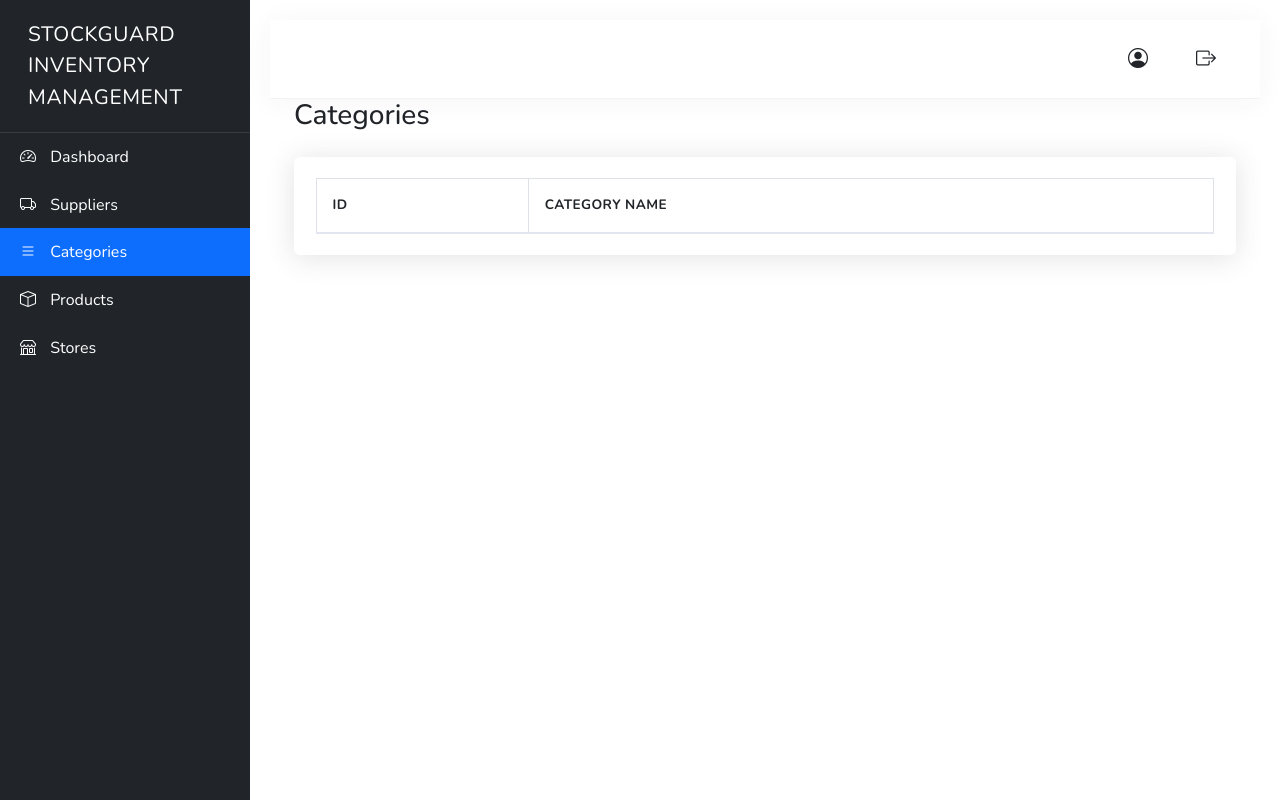
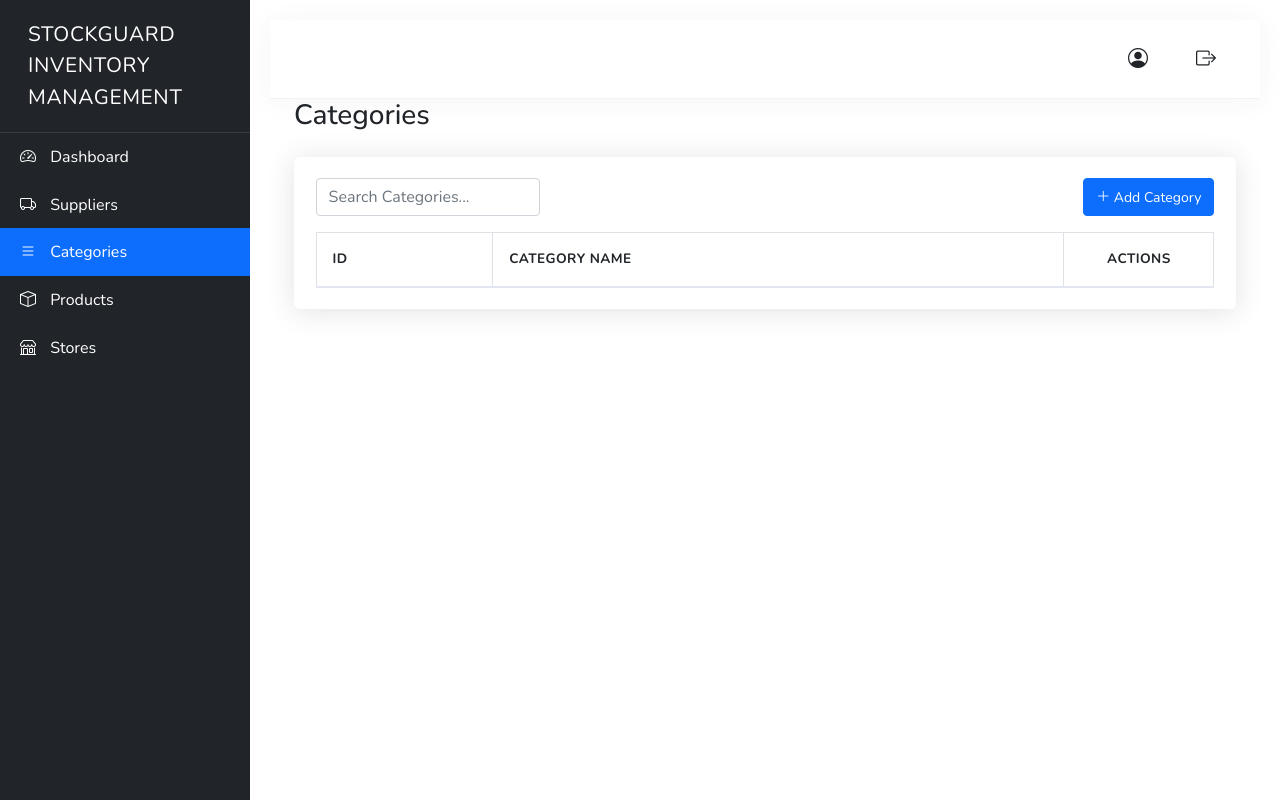
Before and after one commit to weikang1223/StockGuard, a Flask app: page /categories in a window 1280 px wide. Run offline with Flask 3, Linux system fonts and the light colour scheme; data that the repository does not hold is empty; some libraries are stand-ins or nearby versions.

Commit message:
STO-57:to create normal function on categories page

```diff
--- a/templates/categories.html
+++ b/templates/categories.html
@@ -6,12 +6,19 @@
 
     <div class="card shadow mb-4">
         <div class="card-body">
+            <div class="d-flex justify-content-between mb-3">
+                <input type="text" id="searchInput" class="form-control w-25" placeholder="Search Categories...">
+                <button class="btn btn-primary" data-bs-toggle="modal" data-bs-target="#addCategoryModal">
+                    <i class="bi bi-plus-lg"></i> Add Category
+                </button>
+            </div>
             <div class="table-responsive">
-                <table class="table table-bordered">
+                <table class="table table-bordered" id="categoriesTable">
                     <thead>
                         <tr>
                             <th>ID</th>
                             <th>Category Name</th>
+                            <th class="text-center" style="width: 150px;">Actions</th>
                         </tr>
                     </thead>
                     <tbody>
@@ -19,6 +26,16 @@
                         <tr>
                             <td>{{ category.id }}</td>
                             <td>{{ category.categories_name }}</td>
+                            <td class="text-center">
+                                <button class="btn btn-sm btn-primary edit-btn"
+                                        data-id="{{ category.id }}"
+                                        data-name="{{ category.categories_name }}">
+                                    <i class="bi bi-pencil"></i>
+                                </button>
+                                <button class="btn btn-sm btn-danger delete-btn" data-id="{{ category.id }}">
+                                    <i class="bi bi-trash"></i>
+                                </button>
+                            </td>
                         </tr>
                         {% endfor %}
                     </tbody>
@@ -27,4 +44,77 @@
         </div>
     </div>
 </div>
+
+<!-- Add Category Modal -->
+<div class="modal fade" id="addCategoryModal" tabindex="-1">
+    <div class="modal-dialog">
+        <div class="modal-content">
+            <div class="modal-header">
+                <h5 class="modal-title">Add New Category</h5>
+                <button type="button" class="btn-close" data-bs-dismiss="modal"></button>
+            </div>
+            <form id="addCategoryForm">
+                <div class="modal-body">
+                    <div class="mb-3">
+                        <label for="categoryName" class="form-label">Category Name</label>
+                        <input type="text" class="form-control" id="categoryName" name="categories_name" required>
+                    </div>
+                </div>
+                <div class="modal-footer">
+                    <button type="button" class="btn btn-secondary" data-bs-dismiss="modal">Close</button>
+                    <button type="submit" class="btn btn-primary">Add Category</button>
+                </div>
+            </form>
+        </div>
+    </div>
+</div>
+
+<!-- Edit Category Modal -->
+<div class="modal fade" id="editCategoryModal" tabindex="-1">
+    <div class="modal-dialog">
+        <div class="modal-content">
+            <div class="modal-header">
+                <h5 class="modal-title">Edit Category</h5>
+                <button type="button" class="btn-close" data-bs-dismiss="modal"></button>
+            </div>
+            <form id="editCategoryForm">
+                <div class="modal-body">
+                    <input type="hidden" id="editCategoryId" name="id">
+                    <div class="mb-3">
+                        <label for="editCategoryName" class="form-label">Category Name</label>
+                        <input type="text" class="form-control" id="editCategoryName" name="categories_name" required>
+                    </div>
+                </div>
+                <div class="modal-footer">
+                    <button type="button" class="btn btn-secondary" data-bs-dismiss="modal">Close</button>
+                    <button type="submit" class="btn btn-primary">Save changes</button>
+                </div>
+            </form>
+        </div>
+    </div>
+</div>
+
+<!-- Delete Confirmation Modal -->
+<div class="modal fade" id="deleteCategoryModal" tabindex="-1">
+    <div class="modal-dialog">
+        <div class="modal-content">
+            <div class="modal-header">
+                <h5 class="modal-title">Delete Category</h5>
+                <button type="button" class="btn-close" data-bs-dismiss="modal"></button>
+            </div>
+            <div class="modal-body">
+                Are you sure you want to delete this category?
+            </div>
+            <div class="modal-footer">
+                <button type="button" class="btn btn-secondary" data-bs-dismiss="modal">Cancel</button>
+                <button type="button" class="btn btn-danger" id="confirmDeleteCategory">Delete</button>
+            </div>
+        </div>
+    </div>
+</div>
+
 {% endblock %}
+
+{% block scripts %}
+<script src="{{ url_for('static', filename='js/categories.js') }}"></script>
+{% endblock %}
```
